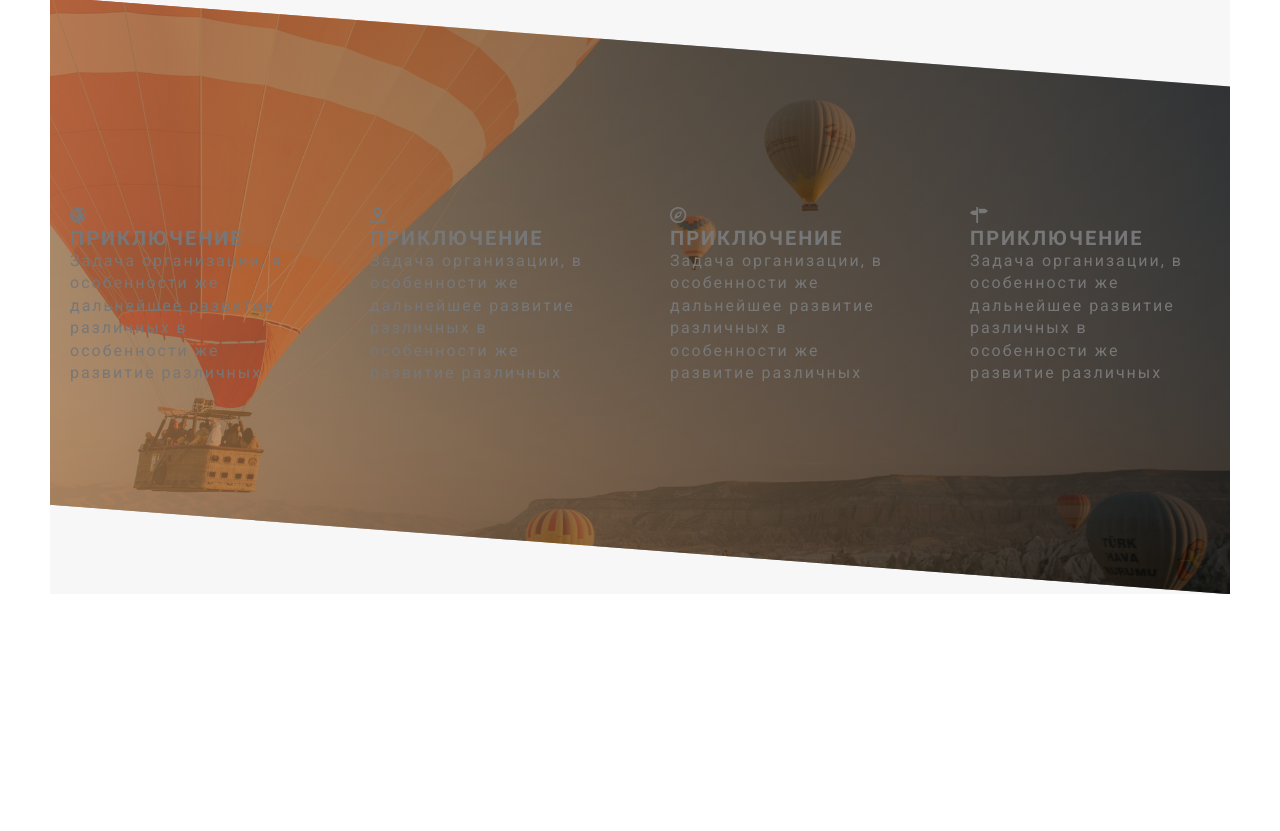
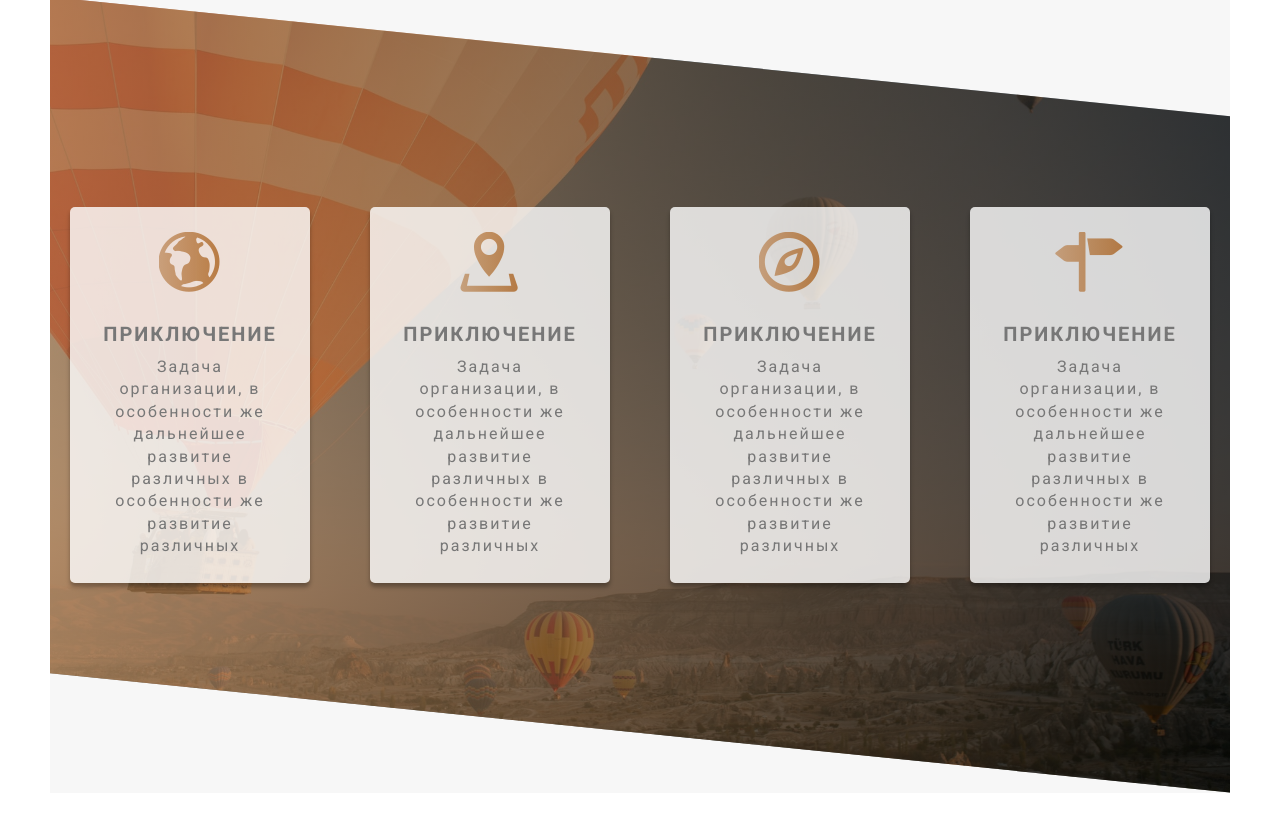
Before and after one commit to dafot/ballons, a plain HTML site: page index.html in a window 1280 px wide. Shown: the part 1472-2303 px from the top of the page. Before the commit the page ends 2116 px from the top, so only its background shows below. Drawn offline with Linux system fonts and the light colour scheme; files whose address does not match are found by name.

Commit message:
have finished the adventure section.created animations for section's cards

```diff
--- a/index.html
+++ b/index.html
@@ -90,8 +90,8 @@
           <div class="row">
             <div class="col-1-of-4">
               <div class="adventure-card">
-                <i class="adventure-card__icon icon-planet"></i>
-                <h3 class="title-third">приключение</h3>
+                <i class="adventure-card__icon icon-planet margin-bottom-30px"></i>
+                <h3 class="title-third margin-bottom-10px">приключение</h3>
                 <p class="paragraph">
                   Задача организации, в особенности же дальнейшее развитие
                   различных в особенности же развитие различных
@@ -100,8 +100,8 @@
             </div>
             <div class="col-1-of-4">
               <div class="adventure-card">
-                <i class="adventure-card__icon icon-location"></i>
-                <h3 class="title-third">приключение</h3>
+                <i class="adventure-card__icon icon-location margin-bottom-30px"></i>
+                <h3 class="title-third margin-bottom-10px">приключение</h3>
                 <p class="paragraph">
                   Задача организации, в особенности же дальнейшее развитие
                   различных в особенности же развитие различных
@@ -110,8 +110,8 @@
             </div>
             <div class="col-1-of-4">
               <div class="adventure-card">
-                <i class="adventure-card__icon icon-compas"></i>
-                <h3 class="title-third">приключение</h3>
+                <i class="adventure-card__icon icon-compas margin-bottom-30px"></i>
+                <h3 class="title-third margin-bottom-10px">приключение</h3>
                 <p class="paragraph">
                   Задача организации, в особенности же дальнейшее развитие
                   различных в особенности же развитие различных
@@ -120,8 +120,8 @@
             </div>
             <div class="col-1-of-4">
               <div class="adventure-card">
-                <i class="adventure-card__icon icon-sign"></i>
-                                <h3 class="title-third">приключение</h3>
+                <i class="adventure-card__icon icon-sign margin-bottom-30px"></i>
+                <h3 class="title-third margin-bottom-10px ">приключение</h3>
                 <p class="paragraph">
                   Задача организации, в особенности же дальнейшее развитие
                   различных в особенности же развитие различных
--- a/scss/components/_adventure-card.scss
+++ b/scss/components/_adventure-card.scss
@@ -0,0 +1,18 @@
+.adventure-card {
+    padding: 2.5rem;
+    background-color:    rgba($color-white, .8);
+    border-radius:       .5rem;
+    box-shadow:          $box-shadow;
+    text-align:          center;
+    transition: .2s;
+    &:hover {
+        transform: translateY(-1.5rem) scale(1.03);
+    }
+    &__icon {
+        font-size:       6rem;
+        background:      linear-gradient(90deg, rgba($color-brown-light, 0.7) 0.03%, rgba($color-brown-dark, 0.7) 99.94%);
+        background-clip: text;
+        color:           transparent;
+        display:         inline-block;
+    }
+}
--- a/scss/layout/_header.scss
+++ b/scss/layout/_header.scss
@@ -5,6 +5,7 @@
     clip-path: polygon(0 0, 100% 0, 100% 100%, 0 88%);
     position:   relative;
     &__logo {
+        cursor: pointer;
         position: absolute;
         left:   5rem;
         top:    5rem;
```
Also changed, not shown: css/style.css, 1 other file.
